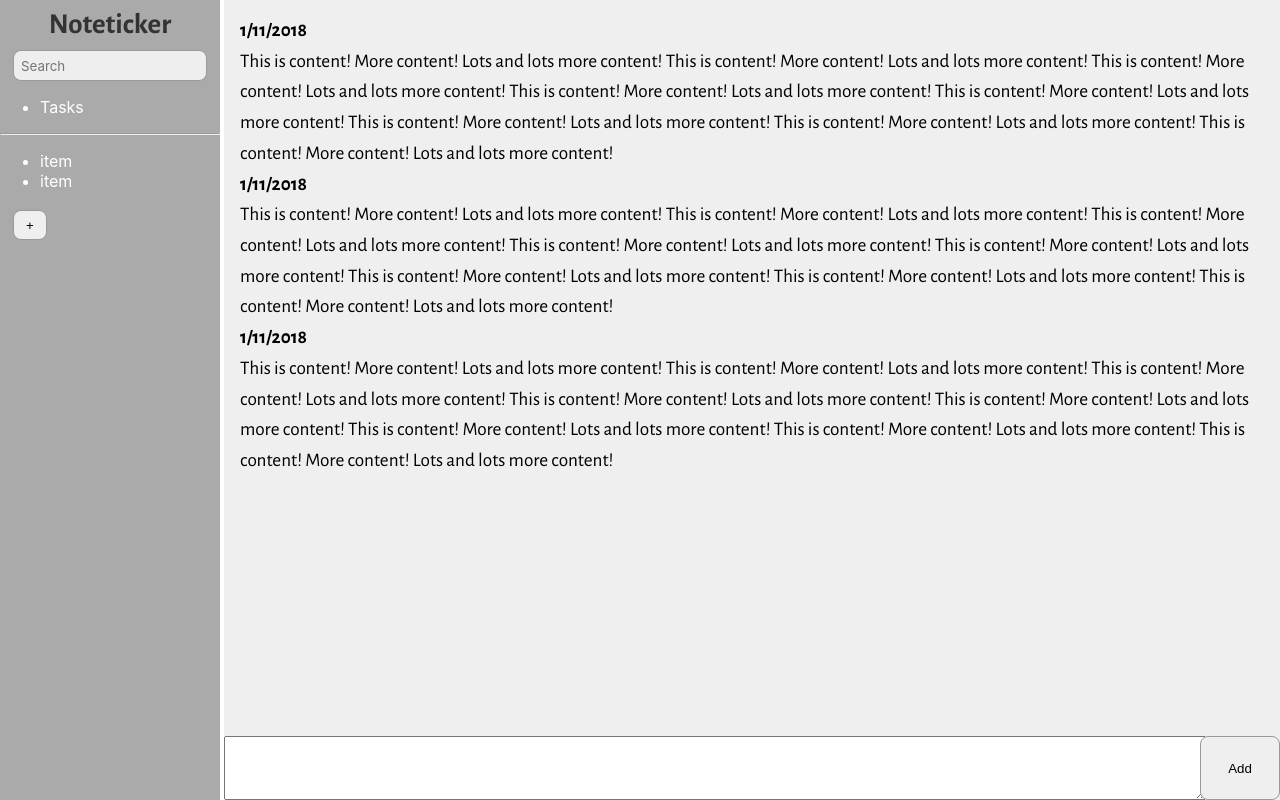
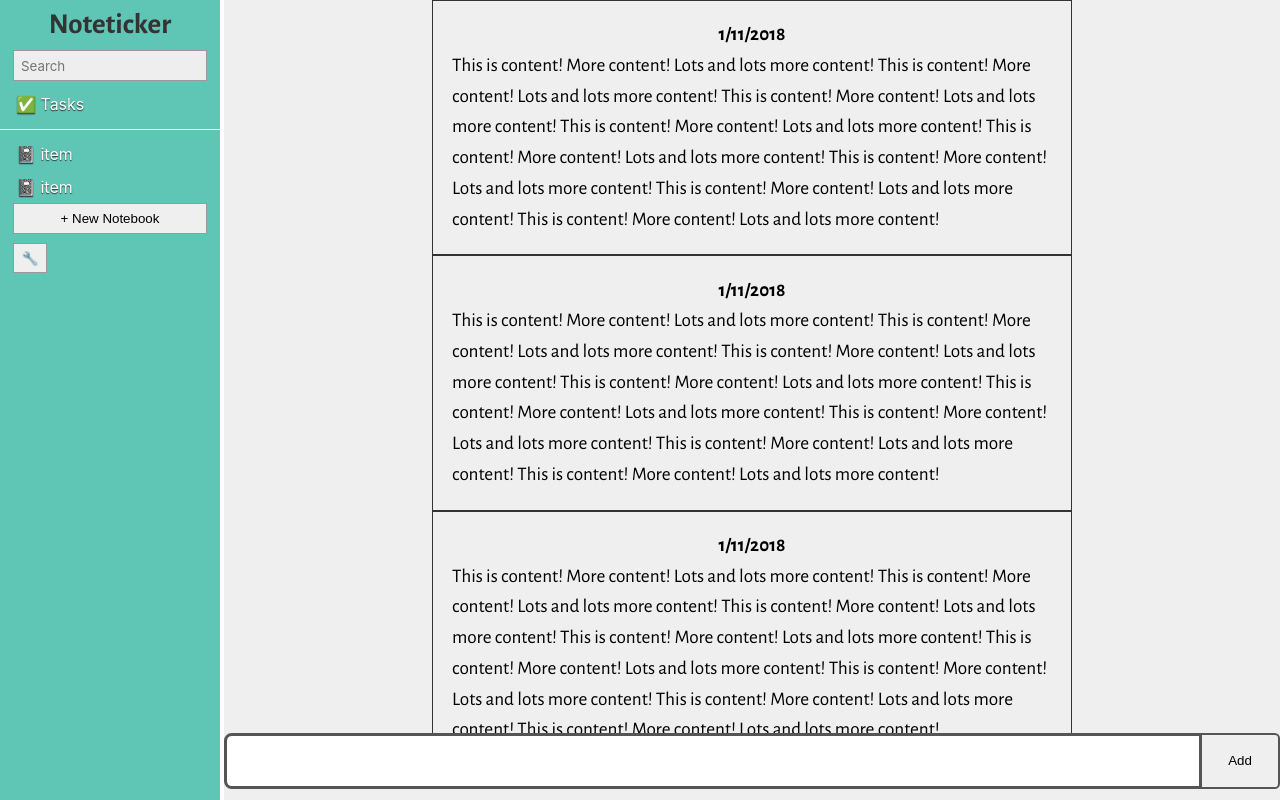
Before and after one commit to dapierce/noteticker, a React (Create React App) app: page / in a window 1280 px wide. Built offline with nearby package versions, Linux system fonts and the light colour scheme.

Commit message:
General UI improvements

```diff
--- a/src/App.css
+++ b/src/App.css
@@ -7,11 +7,12 @@
 
 :root {
   --panel-width: 220px;
-  --input-height: 4em;
+  --input-height: 4.2em;
   --input-button-width: 80px;
 
-  --main-color: #aaa;
+  --main-color: #5fc5b4;
   --accent-color: #efefef;
+  --off-black: #555;
 }
 
 /* colors */
@@ -19,6 +20,12 @@
 .panel {
   background-color: var(--main-color);
   color: white;
+}
+
+.panel hr {
+  border: 0;
+  background: white;
+  height: 1px;
 }
 
 .content {
@@ -50,20 +57,18 @@ body {
   overflow-y: auto;
 }
 
-.search {
+.search, .button-new {
   width: calc(100% - 2em);
-  margin: 0 1em;
+  margin: 0 1em .5em;
 }
 .content {
   display: grid;
   height: 100vh;
   grid-template-rows: 1fr var(--input-height);
-  grid-row-gap: 4px;
 }
 
 .content-items {
   overflow-y: auto;
-  padding: 1em;
 }
 
 .content-input {
@@ -72,19 +77,21 @@ body {
 }
 
 .content-input textarea {
-  width: 100%;
-  height: calc(var(--input-height) - 1em);
+  width: calc(100% - .6em);
+  height: calc(var(--input-height) - 2em);
+  resize: none;
 }
 
 .content-input button {
   margin: 0;
+  padding: 0;
   width: 100%;
+  height: var(--input-height);
 }
 
 /* component design */
 
 input, button {
-  border-radius: .6em;
   border: .1em solid #999;
   margin: .2em 1em;
   padding: .5em;
@@ -112,6 +119,67 @@ button {
   box-shadow: inset 0 0 0em .15em rgb(67, 133, 255);
 }
 
+.notebook-list ul {
+  margin: 0;
+  padding: 0;
+  list-style-type: none;
+}
+
+.notebook-list li {
+  margin: 0;
+  padding: .4em 1em;
+}
+
+.notebook-list li:hover {
+  background-color: #eee;
+  color: #333;
+  transition: .4s all;
+}
+
+.notebook-list li:active {
+  background-color: rgba(56,56,56,.25);
+  color: #eee;
+  transition: .2s all;
+}
+
+.content-item {
+  padding: 1em;
+  border: 1px solid #333;
+}
+
+.content-time {
+  text-align: center;
+}
+
+.content-input-textarea, .content-input-button {
+  border: .2em solid #555;
+  margin: 0;
+  padding: .2em;
+}
+
+.content-input-textarea {
+  border-top-left-radius: .4em;
+  border-bottom-left-radius: .4em;
+}
+
+.content-input-button {
+  border-top-right-radius: .4em;
+  border-bottom-right-radius: .4em;
+}
+
+.content-input-button:hover {
+  background-color: #999;
+  color: #eee;
+  transition: .4s all;
+}
+
+.content-input-button:active {
+  background-color: #555;
+  color: #eee;
+  padding-top: .4em;
+  transition: 0s all;
+}
+
 /* typography */
 
 /* use system fonts for most controls */
@@ -129,17 +197,32 @@ body, input {
   text-align: center;
 }
 
-.content-item, .new-content-input {
+.panel li {
+  text-shadow: 0 1px 1px #333;
+}
+
+.panel li:hover {
+  text-shadow: none;
+  box-shadow: 0 1px 1px #333;
+}
+
+.content-item {
   font-family: 'Alegreya Sans', sans-serif;
   font-weight: 300;
   font-size: 1.2em;
   line-height: 1.6em;
 }
 
-.new-content-input {
+.content-item {
+  max-width: 600px;
+  margin: 0 auto;
+}
+
+.content-input-textarea {
   font-family: 'Alegreya Sans', sans-serif;
   font-weight: 300;
   font-size: 1.2em;
+  line-height: 1.1em;
 }
 
 .content-time {
--- a/src/ContentInput.js
+++ b/src/ContentInput.js
@@ -6,8 +6,8 @@ class ContentInput extends Component {
   render() {
     return (
       <div className="content-input">
-        <textarea className="new-content-input" />
-        <button className="new-content-button" onClick={this.handleAddEntry}>Add</button>
+        <textarea className="content-input-textarea" />
+        <button className="content-input-button" onClick={this.handleAddEntry}>Add</button>
       </div>
     );
   }
--- a/src/NotebookList.js
+++ b/src/NotebookList.js
@@ -5,11 +5,11 @@ class NotebookList extends Component {
   render() {
     return (
       <div className="notebook-list">
-        <ul>
-          <li>Tasks</li>
+        <ul className="list-tasks">
+          <li>✅ Tasks</li>
         </ul>
         <hr/>
-        <ul>
+        <ul className="list-notebooks">
           <NotebookListItem />
           <NotebookListItem />
         </ul>
--- a/src/NotebookListItem.js
+++ b/src/NotebookListItem.js
@@ -4,7 +4,7 @@ class NotebookListItem extends Component {
   render() {
     return (
       <li className="notebook-list-item">
-        item
+        📓 item
       </li>
     );
   }
--- a/src/Panel.js
+++ b/src/Panel.js
@@ -9,7 +9,7 @@ class Panel extends Component {
         <h1 className="header">Noteticker</h1>
         <Search />
         <NotebookList/>
-        <button className="button-new">+</button>
+        <button className="button-new" title="Create New Notebook">+ New Notebook</button> <button className="button-prefs" title="Preferences">🔧</button>
       </div>
     );
   }
```
